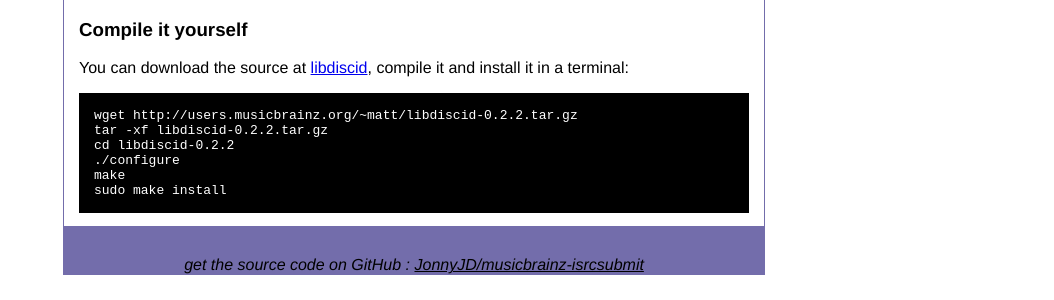
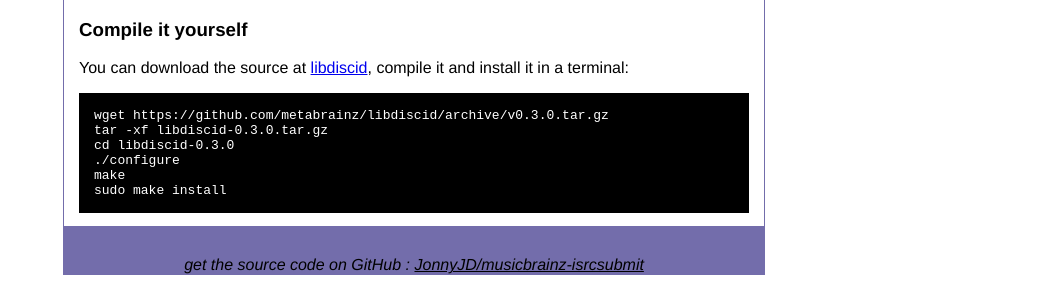
Before and after one commit to JonnyJD/musicbrainz-isrcsubmit, a Jekyll site: the page built from libdiscid.markdown, in a window 1280 px wide. Shown: the part 549-849 px from the top of the page, without its empty margins (226-1280 px from the left). Built offline with Jekyll 4.4.1, drawn with Linux system fonts in a browser that asks for light colours.

Commit message:
link windows build for libdiscid 0.3.0

```diff
--- a/_config.yml
+++ b/_config.yml
@@ -9,8 +9,12 @@
 
 script:
   name: isrcsubmit
-  version: 0.5.1
-  current: isrcsubmit-0.5.1
+  version: 0.5.2
+  current: isrcsubmit-0.5.2
+
+libdiscid:
+  lversion: 0.3.0
+  current: libdiscid-0.3.0
 
 nav:
 - title: home
--- a/changes.markdown
+++ b/changes.markdown
@@ -2,6 +2,9 @@
 layout: default
 title: changes
 ---
+### Changes in 0.5.2 (2013-01-26)
+ * [#43]({{site.issues.url}}/43): fix: global name 'saneWhich' is not defined
+
 ### Changes in 0.5.1 (2012-12-23)
  * [#40]({{site.issues.url}}/40): support and use unicode codepage on Windows (cp65001)
 
--- a/libdiscid.markdown
+++ b/libdiscid.markdown
@@ -19,7 +19,7 @@
 
 ### Windows
 There is a
-[Windows build]({{ site.downloads.url }}libdiscid-0.2.2-win32.zip)
+[Windows build]({{ site.downloads.url }}libdiscid-0.3.0-win32.zip)
 (32 bit) available.
 
 ### Compile it yourself
@@ -27,9 +27,9 @@
 [libdiscid](http://musicbrainz.org/doc/libdiscid),
 compile it and install it in a terminal:
 
-    wget http://users.musicbrainz.org/~matt/libdiscid-0.2.2.tar.gz
-    tar -xf libdiscid-0.2.2.tar.gz
-    cd libdiscid-0.2.2
+    wget https://github.com/metabrainz/libdiscid/archive/v{{ site.libdiscid.lversion}}.tar.gz
+    tar -xf {{ site.libdiscid.current }}.tar.gz
+    cd {{ site.libdiscid.current }}
     ./configure
     make
     sudo make install
```
Also changed, not shown: 1 other file.
